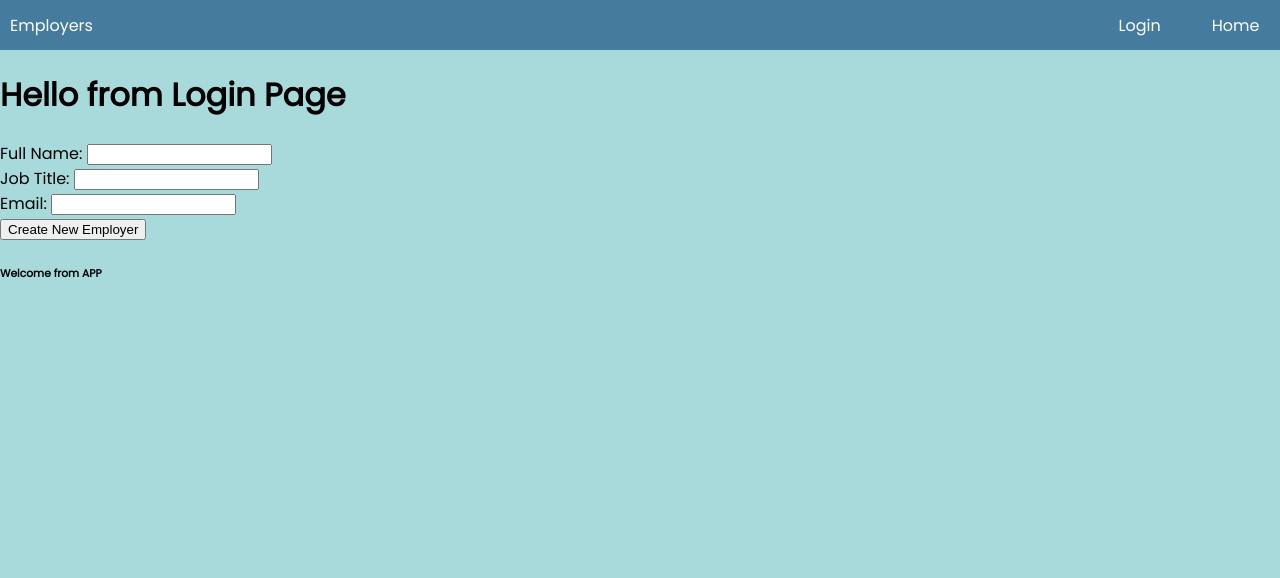
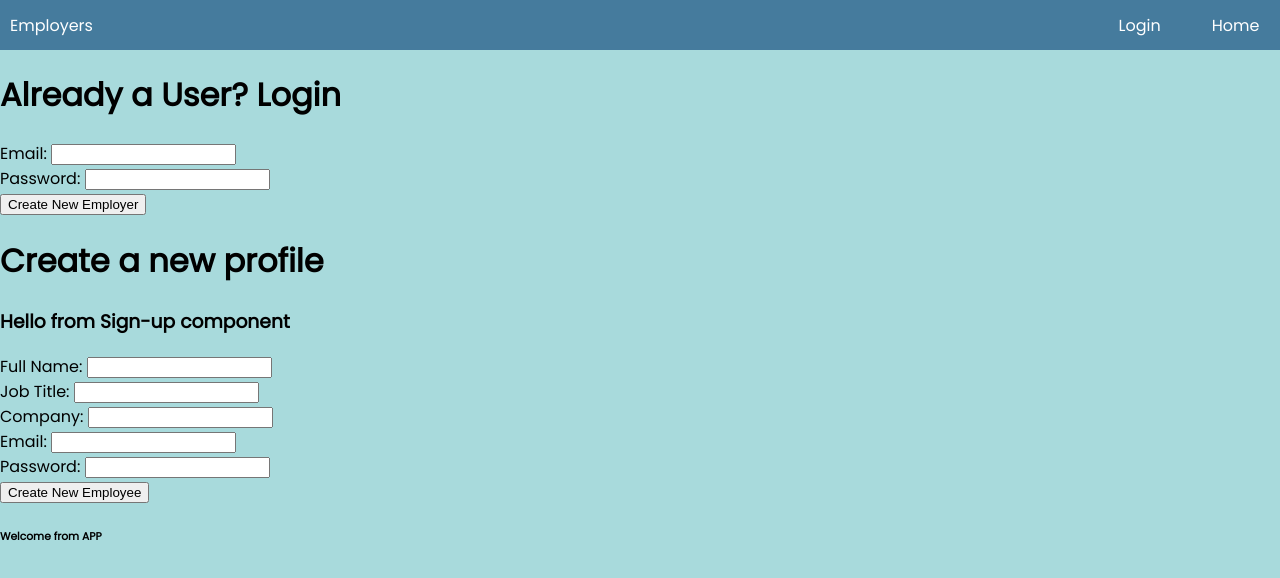
Before and after one commit to Jdale28/WDI-project3, a React (Create React App) app in the folder client/: page /login in a window 1280 px wide. Shown: the top 578 px of the page. Built offline with nearby package versions, Linux system fonts and the light colour scheme; no server answers; the HTML template or start-up script is replaced by a standard one.

Commit message:
Can show employee information

```diff
--- a/client/src/components/EmployeeReview.js
+++ b/client/src/components/EmployeeReview.js
@@ -53,6 +53,7 @@ class EmployeeReview extends Component {
               employeeId={this.props.employerId}
               employerId={this.props.employeeId}
               reviewId={this.props.reviews[i]._id}
+              // returnReview={this.returnReview}
                 />
             </ResponsibilitiesContainer>
           </div>
--- a/client/src/components/EmployerPage.js
+++ b/client/src/components/EmployerPage.js
@@ -20,18 +20,6 @@ class EmployerPage extends Component {
     });
   };
 
-  // checkPassword = () => {
-  //   var password = prompt("Enter your Password");
-  //   if (password !== "th7ind3M") {
-  //     alert("Access Denied");
-  //     this.props.location.pathname(`/`);
-  //     console.log("Denied");
-  //   } else {
-  //     // this.props.history.goForward()
-  //     // console.log("Done")
-  //   }
-  // };
-
   render() {
     return (
       <div>
@@ -44,6 +32,15 @@ class EmployerPage extends Component {
             >
               {employer.fullName}
             </Link>
+            <p>
+              {employer.email}
+            </p>
+            <p>
+              {employer.company}
+            </p>
+            <p>
+              {employer.jobTitle}
+            </p>
           </div>
         ))}
       </div>
--- a/client/src/components/LogInPage.js
+++ b/client/src/components/LogInPage.js
@@ -14,7 +14,8 @@ class LogInPage extends Component {
     newEmployer: {
       fullName: "",
       email: "",
-      jobTitle: ""
+      jobTitle: "",
+      password: ''
     },
     employer: [{}]
   };
@@ -54,7 +55,6 @@ class LogInPage extends Component {
   render() {
     return (
       <div>
-        <h1>Hello from Login Page</h1>
         {/* <h3>Google component says hello below</h3> */}
         {/* <GoogleLogin
           clientId="860589244224-6nnm9u1u030oeqvovpva5iot9lm9lp9i.apps.googleusercontent.com"
@@ -62,24 +62,21 @@ class LogInPage extends Component {
           onSuccess={responseGoogle}
           onFailure={responseGoogle}
         /> */}
-
-        {/* <SignUpForm /> */}
+        <h1>Already a User? Login</h1>
         <form onSubmit={this.handleSubmit}>
-          <div>
-            <label htmlFor="fullName">Full Name: </label>
-            <input onChange={this.handleChange} value={this.state.newEmployer.fullName} type="text" name="fullName"/>
-          </div>
-          <div>
-            <label htmlFor="jobTitle">Job Title: </label>
-            <input onChange={this.handleChange} value={this.state.newEmployer.jobTitle} type="text" name="jobTitle"/>
-          </div>
           <div>
             <label htmlFor="email">Email: </label>
             <input onChange={this.handleChange} value={this.state.newEmployer.email} type="text" name="email" />
           </div>
+          <div>
+            <label htmlFor="password">Password: </label>
+            <input onChange={this.handleChange} value={this.state.newEmployer.password} type="text" name="password" />
+          </div>
 
           <button type="submit">Create New Employer</button>
         </form>
+        <h1>Create a new profile</h1>
+        <SignUpForm />
       </div>
     );
   }
--- a/client/src/components/SignUpForm.js
+++ b/client/src/components/SignUpForm.js
@@ -3,7 +3,48 @@ import axios from "axios";
 import { withRouter } from "react-router-dom";
 
 class SignUpForm extends Component {
+  state = {
+    newEmployer: {
+      fullName: "",
+      email: "",
+      jobTitle: "",
+      company: '',
+      password: ''
+    },
+    employer: [{}]
+  };
 
+  componentDidMount() {
+    this.getAllEmployers();
+  }
+
+  getAllEmployers = () => {
+    const url = `/api/employers/`;
+    axios.get(url).then(res => {
+      this.setState({ employer: res.data });
+    });
+  };
+
+  handleChange = event => {
+    const updatedNewEmployer = { ...this.state.newEmployer };
+    updatedNewEmployer[event.target.name] = event.target.value;
+    this.setState({ newEmployer: updatedNewEmployer });
+  };
+
+  handleSubmit = event => {
+    event.preventDefault();
+    const payload = {
+      fullName: this.state.newEmployer.fullName,
+      jobTitle: this.state.newEmployer.jobTitle,
+      email: this.state.newEmployer.email
+    };
+    axios.post(`/api/employers/`, payload).then(res => {
+      const newEmployer = res.data;
+      const newStateNewEmployer = [...this.state.employer, newEmployer];
+      this.setState({ employer: newStateNewEmployer });
+      this.props.history.push(`/employers`)
+    });
+  };
   render() {
     return (
       <div>
@@ -18,10 +59,17 @@ class SignUpForm extends Component {
             <input onChange={this.handleChange} value={this.state.newEmployer.jobTitle} type="text" name="jobTitle"/>
           </div>
           <div>
+            <label htmlFor="company">Company: </label>
+            <input onChange={this.handleChange} value={this.state.newEmployer.company} type="text" name="company" />
+          </div>
+          <div>
             <label htmlFor="email">Email: </label>
             <input onChange={this.handleChange} value={this.state.newEmployer.email} type="text" name="email" />
           </div>
-
+          <div>
+            <label htmlFor="password">Password: </label>
+            <input onChange={this.handleChange} value={this.state.newEmployer.password} type="text" name="password" />
+          </div>
           <button type="submit">Create New Employee</button>
         </form>
       </div>
```
Also changed, not shown: 2 other files (tests, documents, lock files or other folders).
